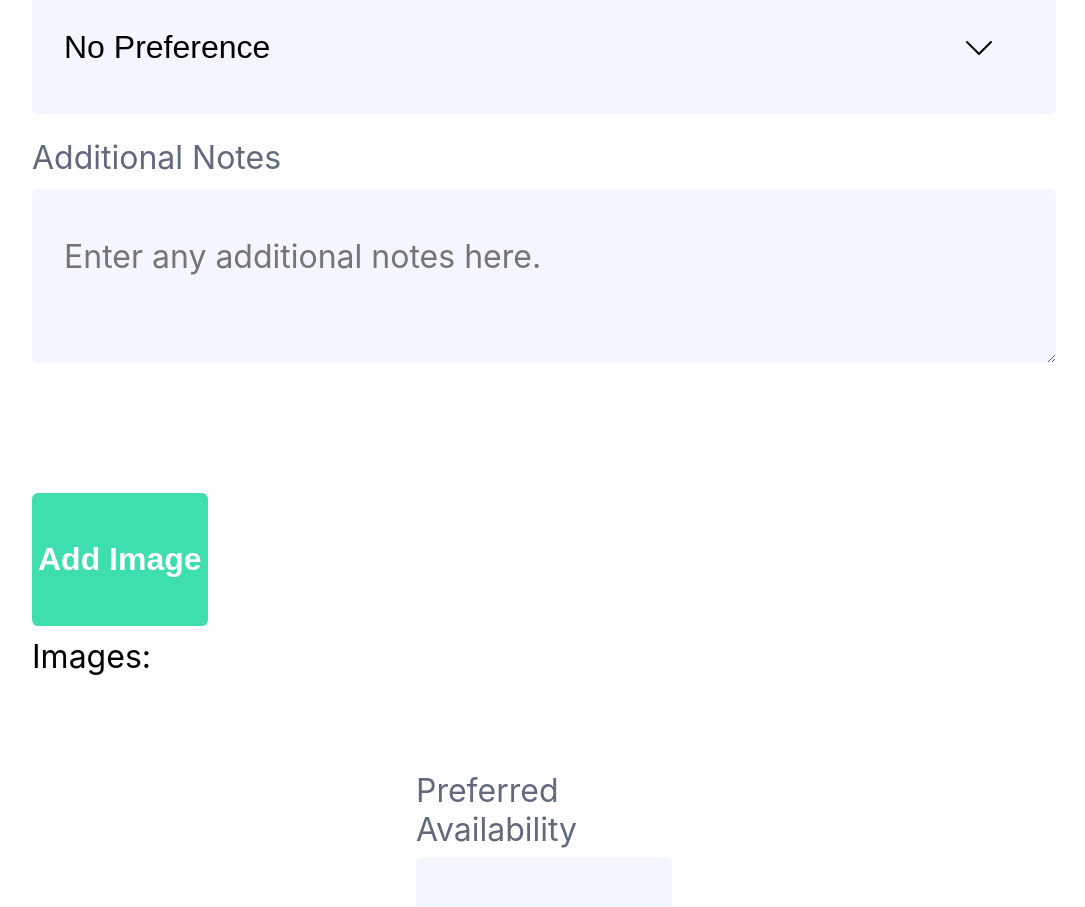
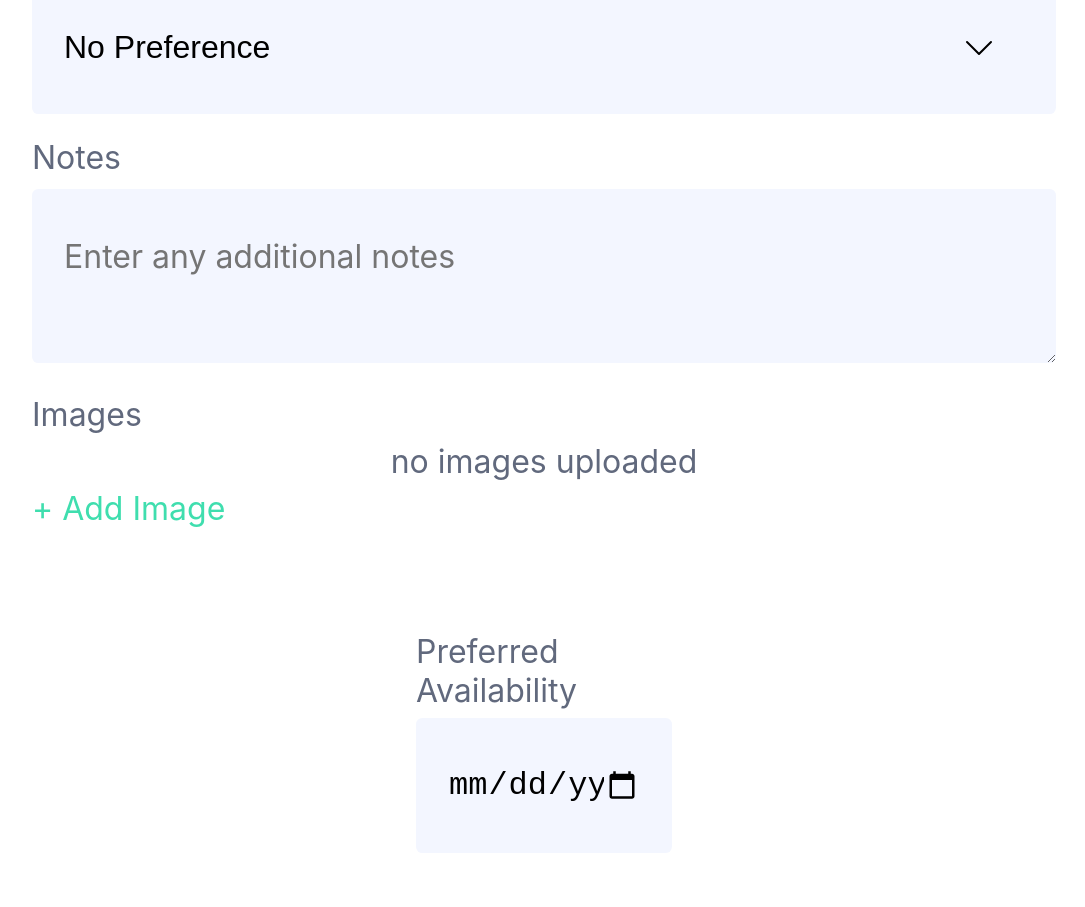
Before and after one commit to HKanwal/kapstone, a Next.js app in the folder src/next-app/: page /quote-request in a window 1280 px wide. Shown: the part 1860-2767 px from the top of the page, without its empty margins (96-1181 px from the left). Built offline with nearby package versions, Linux system fonts and the light colour scheme.

Commit message:
User can now upload images

```diff
--- a/src/next-app/components/DropdownField.tsx
+++ b/src/next-app/components/DropdownField.tsx
@@ -3,6 +3,7 @@ import styles from '../styles/components/DropdownField.module.css';
 import TextInput, { TextInputRef } from './TextInput';
 import { BsChevronDown } from 'react-icons/bs';
 import Chip from './Chip';
+import FieldLabel from './FieldLabel';
 
 type Type = 'single-select' | 'multi-select';
 type DropdownFieldProps = {
@@ -88,10 +89,7 @@ const DropdownField = (props: DropdownFieldProps) => {
 
   return (
     <div className={styles.container}>
-      <span className={styles.name}>
-        {props.name}
-        {props.required ? <span className={styles.asterisk}>*</span> : <></>}
-      </span>
+      {props.name.length > 0 ? <FieldLabel label={props.name} required={props.required} /> : <></>}
       {type === 'multi-select' ? (
         <div className={styles['chips-container']}>
           {selectedItems.map((item) => {
--- /dev/null
+++ b/src/next-app/components/FieldLabel.tsx
@@ -0,0 +1,20 @@
+import styles from '../styles/components/FieldLabel.module.css';
+
+type FieldLabelProps = {
+  label: string;
+  /**
+   * Adds a red asterisk.
+   */
+  required?: boolean;
+};
+
+const FieldLabel = (props: FieldLabelProps) => {
+  return (
+    <span className={styles.label}>
+      {props.label}
+      {props.required ? <span className={styles.asterisk}>*</span> : <></>}
+    </span>
+  );
+};
+
+export default FieldLabel;
--- a/src/next-app/components/TextMultiField.tsx
+++ b/src/next-app/components/TextMultiField.tsx
@@ -1,5 +1,6 @@
 import { useState } from 'react';
 import styles from '../styles/components/TextMultiField.module.css';
+import FieldLabel from './FieldLabel';
 import Link from './Link';
 import TextInput from './TextInput';
 
@@ -53,10 +54,7 @@ const TextMultiField = (props: TextMultiFieldProps) => {
     <div className={styles.container}>
       <>
         {props.name.length > 0 ? (
-          <span className={styles.name}>
-            {props.name}
-            {props.required ? <span className={styles.asterisk}>*</span> : <></>}
-          </span>
+          <FieldLabel label={props.name} required={props.required} />
         ) : (
           <></>
         )}
--- a/src/next-app/pages/quote-request.tsx
+++ b/src/next-app/pages/quote-request.tsx
@@ -1,5 +1,5 @@
 import type { NextPage } from 'next';
-import { ChangeEvent, useEffect, useState } from 'react';
+import { ChangeEvent, useEffect, useRef, useState } from 'react';
 import Button from '../components/Button';
 import TextField from '../components/TextField';
 import Header from '../components/Header';
@@ -10,6 +10,8 @@ import validateEmail from '../utils/validateEmail';
 import TextArea from '../components/TextArea';
 import ShopCard from '../components/ShopCard';
 import DropdownField from '../components/DropdownField';
+import FieldLabel from '../components/FieldLabel';
+import Link from '../components/Link';
 
 interface carModels {
   [make: string]: string[];
@@ -51,6 +53,14 @@ const QuoteRequestPage: NextPage = () => {
   const [disableSubmitShops, setDisableSubmitShops] = useState(true);
   const [makesList, setMakesList] = useState([] as string[]);
   const [modelsList, setModelsList] = useState({} as carModels);
+  const addImageInputRef = useRef<HTMLInputElement>(null);
+  const [imgFiles, setImgFiles] = useState<File[]>([]);
+
+  const handleFileUpload = (e: ChangeEvent<HTMLInputElement>) => {
+    setImgFiles((prev) => {
+      return [...prev, ...Array.from(e.target.files ?? [])];
+    });
+  };
 
   const today = new Date();
   const minDate = `${today.getFullYear()}-${today.getMonth() + 1}-${today.getDate()}`;
@@ -343,29 +353,27 @@ const QuoteRequestPage: NextPage = () => {
             />
           </div>
           <div className={styles['field-container']}>
-            <TextArea
-              name="Additional Notes"
-              placeholder="Enter any additional notes here."
-              onChange={setNotes}
-            />
+            <TextArea name="Notes" placeholder="Enter any additional notes" onChange={setNotes} />
+          </div>
+          <div className={styles['field-container']}>
+            <div className={styles['images-field-container']}>
+              <FieldLabel label="Images" />
+              <div className={styles['images-container']}>
+                {imgFiles.length > 0 ? (
+                  imgFiles.map((file) => {
+                    return <img src={URL.createObjectURL(file)} className={styles.image} />;
+                  })
+                ) : (
+                  <span className={styles['no-images-text']}>no images uploaded</span>
+                )}
+              </div>
+              <input type="file" ref={addImageInputRef} onChange={handleFileUpload} hidden />
+              <div className={styles['link-container']}>
+                <Link text="+ Add Image" onClick={() => addImageInputRef.current?.click()} />
+              </div>
+            </div>
           </div>
         </div>
-      </div>
-      <div className={styles.subtitle}>
-        {/* <ImagePicker
-                    extensions={["docx"]} // Notice that I removed the "."
-                    onChange={handleFileChange}
-                // onError={errMsg => console.log(errMsg)} // Please handle error
-                > */}
-        <Button title="Add Image" />
-        {/* </ImagePicker> */}
-        <br />
-        <div className={styles.images}>
-          <label>Images:</label>
-          <br />
-          <div className={styles['image-list']}></div>
-        </div>
-        <br />
       </div>
       <div className={styles.content}>
         <div className={styles['date-container']}>
--- a/src/next-app/styles/components/DropdownField.module.css
+++ b/src/next-app/styles/components/DropdownField.module.css
@@ -2,11 +2,6 @@
   display: flex;
   flex-direction: column;
   width: 100%;
-}
-
-.name {
-  color: var(--text-grey-color);
-  font-weight: 400;
 }
 
 .chips-container {
@@ -19,11 +14,6 @@
   margin-left: 2%;
   margin-right: 2%;
   margin-top: 1vh;
-}
-
-.asterisk {
-  color: red;
-  padding-left: 0.2em;
 }
 
 .input-container {
--- /dev/null
+++ b/src/next-app/styles/components/FieldLabel.module.css
@@ -0,0 +1,9 @@
+.label {
+  color: var(--text-grey-color);
+  font-weight: 400;
+}
+
+.asterisk {
+  color: red;
+  padding-left: 0.2em;
+}
--- a/src/next-app/styles/components/TextArea.module.css
+++ b/src/next-app/styles/components/TextArea.module.css
@@ -1,6 +1,5 @@
 .container {
   display: flex;
-  padding-bottom: 3vh;
   flex-direction: column;
   width: 100%;
 }
@@ -19,12 +18,12 @@
   padding-bottom: 1.5em;
   border-radius: 0.2em;
   font-size: var(--font-size);
-  font-family: -apple-system, BlinkMacSystemFont, Segoe UI, Roboto, Oxygen,
-    Ubuntu, Cantarell, Fira Sans, Droid Sans, Helvetica Neue, sans-serif;
+  font-family: -apple-system, BlinkMacSystemFont, Segoe UI, Roboto, Oxygen, Ubuntu, Cantarell,
+    Fira Sans, Droid Sans, Helvetica Neue, sans-serif;
 }
 
 .asterisk {
-  color:red;
+  color: red;
   padding-left: 0.2em;
 }
 
--- a/src/next-app/styles/components/TextMultiField.module.css
+++ b/src/next-app/styles/components/TextMultiField.module.css
@@ -4,18 +4,8 @@
   width: 100%;
 }
 
-.name {
-  color: var(--text-grey-color);
-  font-weight: 400;
-}
-
 .text-input-container {
   margin-top: 1vh;
-}
-
-.asterisk {
-  color: red;
-  padding-left: 0.2em;
 }
 
 .link-container {
--- a/src/next-app/styles/pages/QuoteRequest.module.css
+++ b/src/next-app/styles/pages/QuoteRequest.module.css
@@ -6,6 +6,36 @@
 .field-container {
   width: 80%;
   padding-bottom: 3vh;
+}
+
+.images-field-container {
+  display: flex;
+  flex-direction: column;
+  width: 100%;
+}
+
+.images-container {
+  display: flex;
+  flex-direction: row;
+  flex-wrap: wrap;
+  width: 100%;
+  margin-top: 1vh;
+}
+
+.no-images-text {
+  color: var(--text-grey-color);
+  font-weight: 400;
+  width: 100%;
+  text-align: center;
+}
+
+.image {
+  margin-top: 1vh;
+  max-width: 100%;
+}
+
+.link-container {
+  margin-top: 1vh;
 }
 
 .content {
@@ -39,11 +69,6 @@
 .subtitle {
   padding-left: 10%;
   padding-top: 2%;
-  padding-bottom: 1%;
-}
-
-.images {
-  padding-top: 1%;
   padding-bottom: 1%;
 }
 
```
